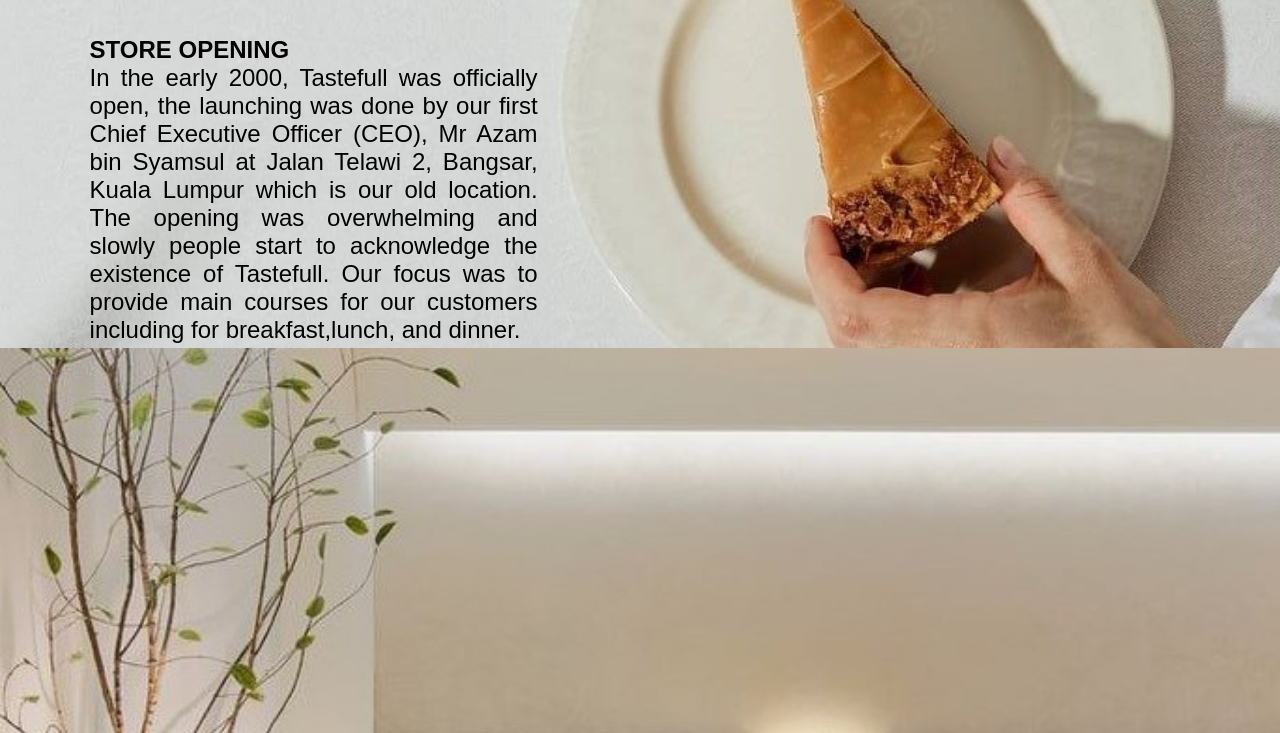
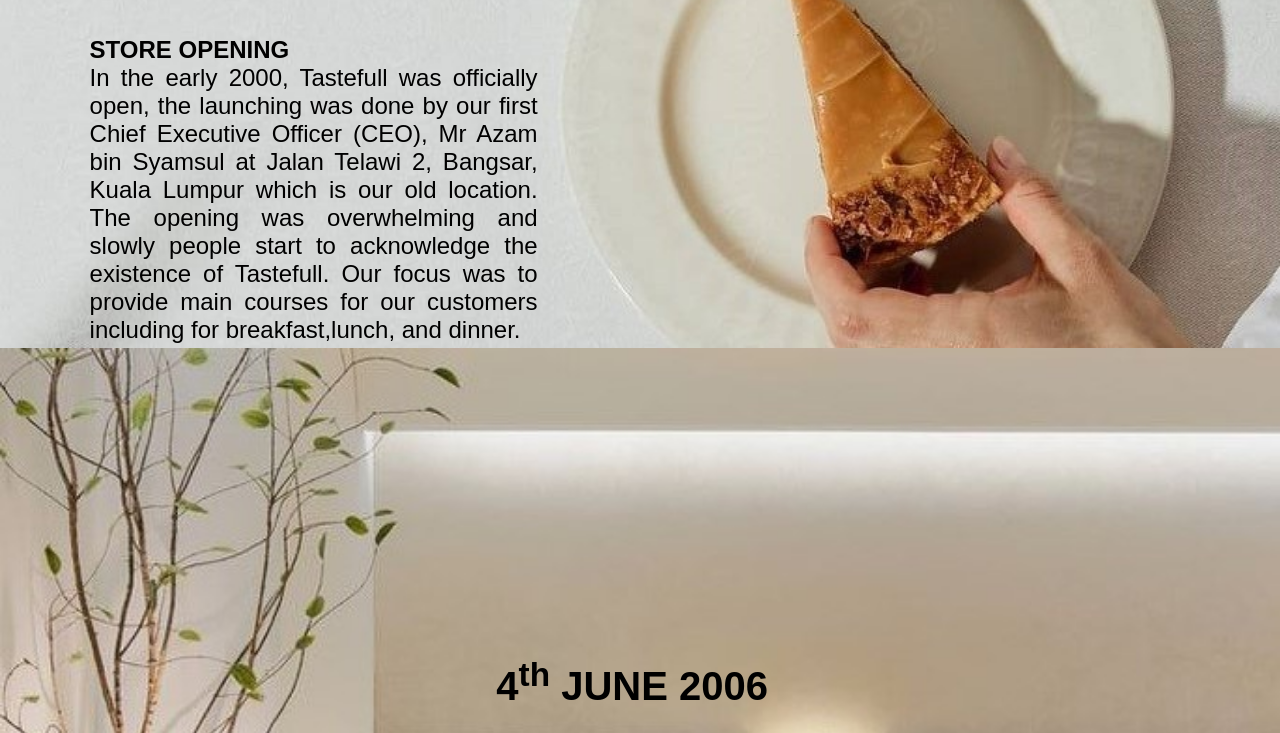
Before and after one commit to jesmira/OFFICIALPICKNMIXX, a plain HTML site: page history.html in a window 1280 px wide. Shown: the part 216-949 px from the top of the page. Drawn offline with Linux system fonts and the light colour scheme.

Commit message:
Update styleabout.css

```diff
--- a/asset/css/styleabout.css
+++ b/asset/css/styleabout.css
@@ -432,8 +432,8 @@
 
 .top-right-two {
   position: absolute;
-  top: 125%;
-  right: 29%;
+  top: 109%;
+  right: 40%;
   font-size: 250%;
 color:black;
 }
```
